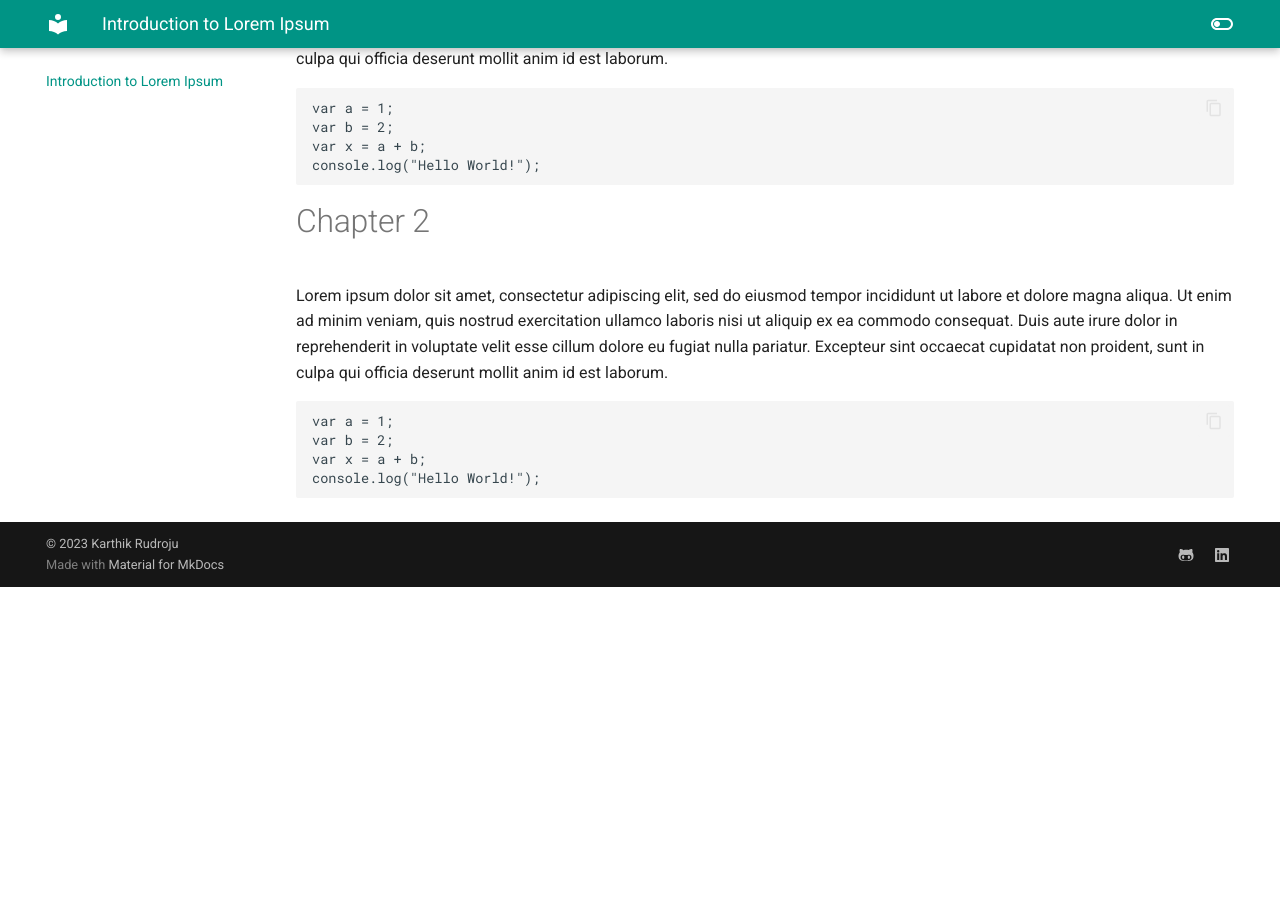
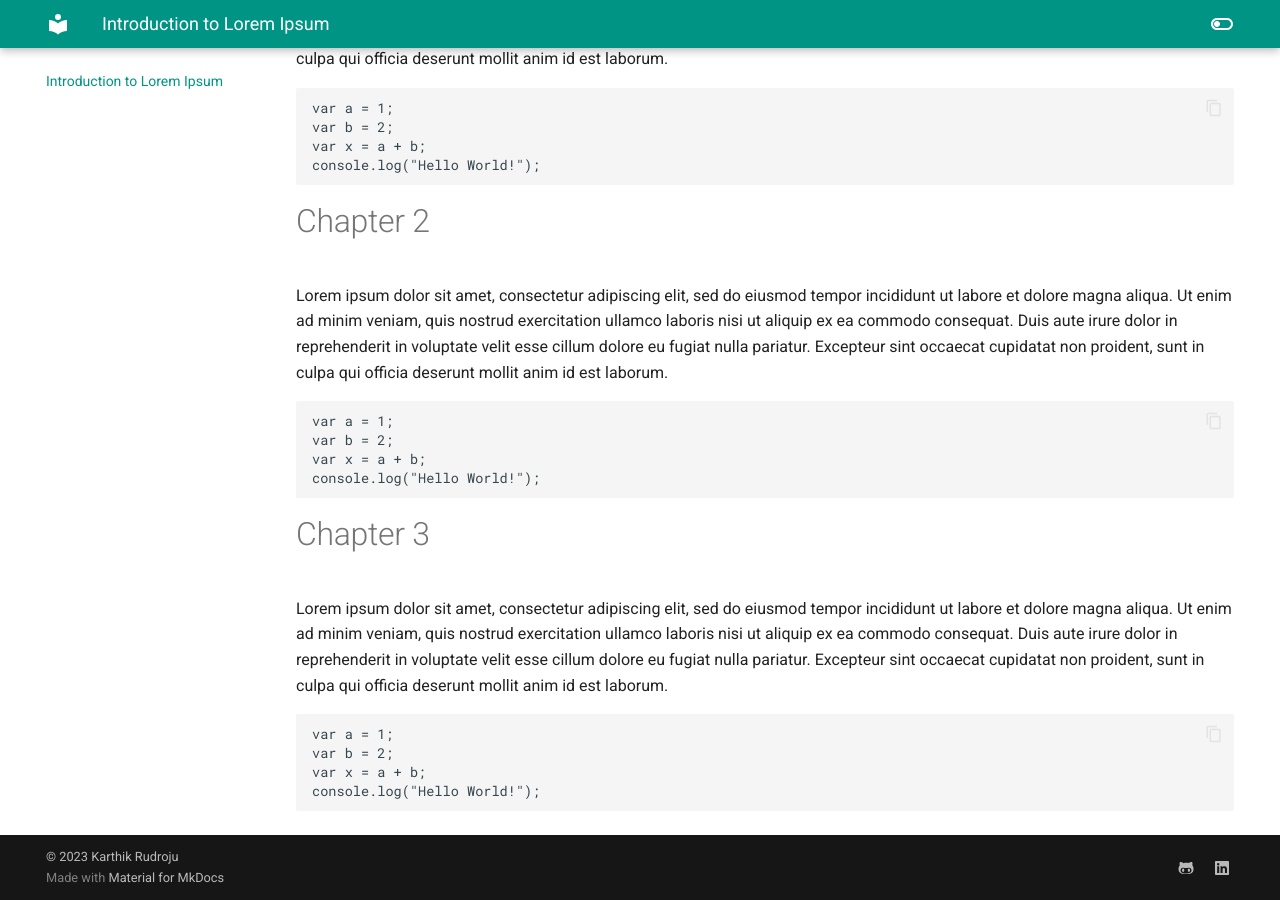
Before and after one commit to karthikrudroju/md-to-ebooks, an MkDocs documentation site: the page built from docs/index.md, in a window 1280 px wide and 900 px high, scrolled down 571 px. Built offline with MkDocs 1.6.1 and Material for MkDocs 9.7.7, drawn with Linux system fonts in a browser that asks for light colours; before the commit the page ends 1158 px from its top, so only the background shows below that.

Commit message:
Update index.md

````diff
--- a/docs/index.md
+++ b/docs/index.md
@@ -30,3 +30,14 @@
 var x = a + b;
 console.log("Hello World!");
 ```
+
+# Chapter 3
+
+Lorem ipsum dolor sit amet, consectetur adipiscing elit, sed do eiusmod tempor incididunt ut labore et dolore magna aliqua. Ut enim ad minim veniam, quis nostrud exercitation ullamco laboris nisi ut aliquip ex ea commodo consequat. Duis aute irure dolor in reprehenderit in voluptate velit esse cillum dolore eu fugiat nulla pariatur. Excepteur sint occaecat cupidatat non proident, sunt in culpa qui officia deserunt mollit anim id est laborum.
+
+```
+var a = 1;
+var b = 2;
+var x = a + b;
+console.log("Hello World!");
+```
````
